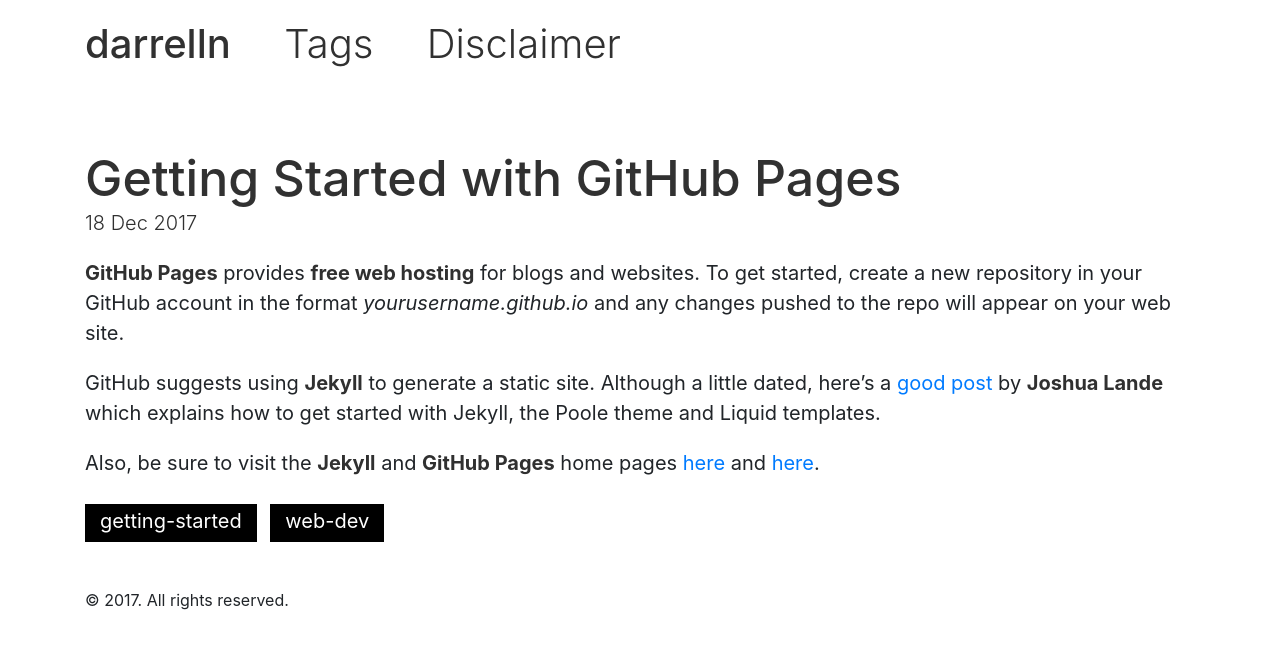
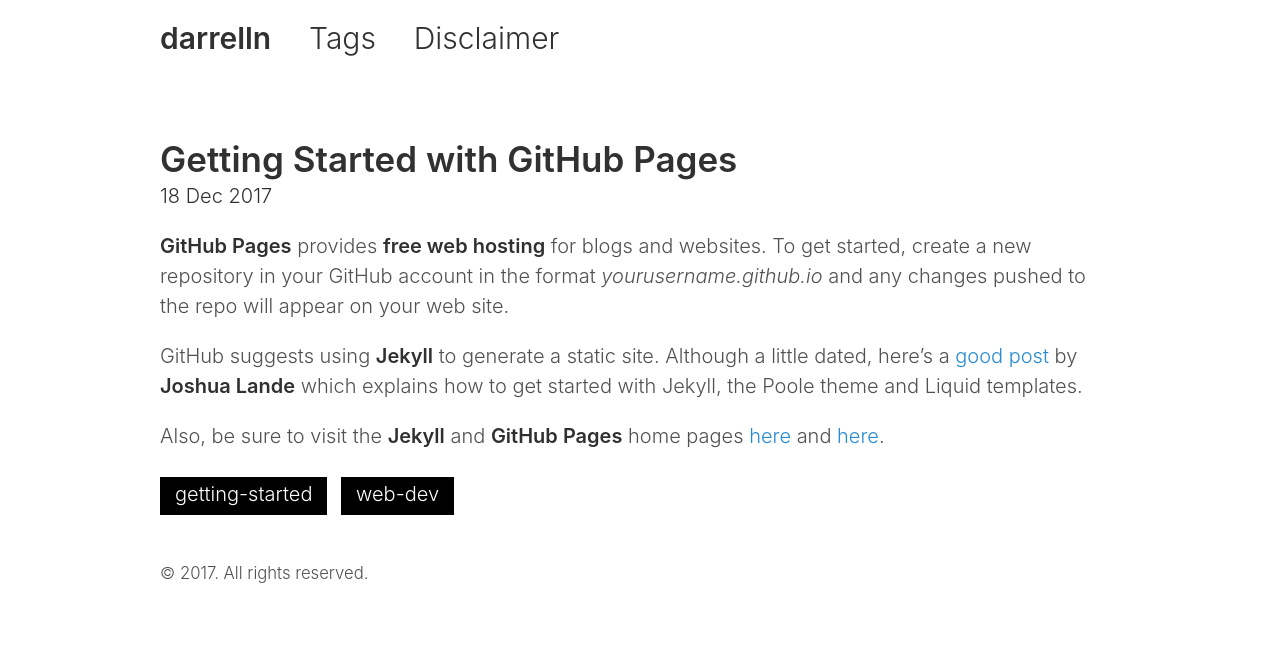
Before and after one commit to darrelln/darrelln.github.io, a Jekyll site: the page built from _posts/2017-12-18-getting-started-with-github-pages.md, in a window 1280 px wide. Shown: the top 649 px of the page. Built offline with Jekyll 4.4.1, drawn with Linux system fonts in a browser that asks for light colours; nearby versions of some CDN libraries.

Commit message:
Unwinding Bootstrap.

```diff
--- a/_includes/head.html
+++ b/_includes/head.html
@@ -11,7 +11,6 @@
   </title>
 
   <link rel="stylesheet" href="{{ site.baseurl }}/styles.css">
-  <link rel="stylesheet" href="https://maxcdn.bootstrapcdn.com/bootstrap/4.0.0-beta.2/css/bootstrap.min.css" integrity="sha384-PsH8R72JQ3SOdhVi3uxftmaW6Vc51MKb0q5P2rRUpPvrszuE4W1povHYgTpBfshb" crossorigin="anonymous">
   <link rel="apple-touch-icon-precomposed" sizes="144x144" href="{{ site.baseurl }}/public/apple-touch-icon-precomposed.png">
   <link rel="shortcut icon" href="{{ site.baseurl }}/public/favicon.ico">
   <link rel="alternate" type="application/atom+xml" title="{{ site.title }}" href="{{ site.baseurl }}/atom.xml">
--- a/_includes/tag.html
+++ b/_includes/tag.html
@@ -1,10 +1,13 @@
 <div class="tag-container">
   <a class="tag" href="#">{{ tag }}</a>
   <div id="tag-posts" class="tag-posts hidden" style="display: none;">
-  {% for post in site.posts %}
+  {% capture posts_for_tag %}
+  {%- for post in site.posts -%}
     {% if post.tags contains tag %}
       <div>{{ post.date | date_to_string }}&nbsp;&nbsp;&nbsp;&nbsp;&nbsp;<a href="{{ post.url }}">{{ post.title }}</a></div>
     {% endif %}
-  {% endfor %}
+  {%- endfor -%}
+  {% endcapture %}
+  {{- posts_for_tag -}}
   </div>
 </div>
```
Also changed, not shown: _layouts/default.html (+0 -15 lines).
